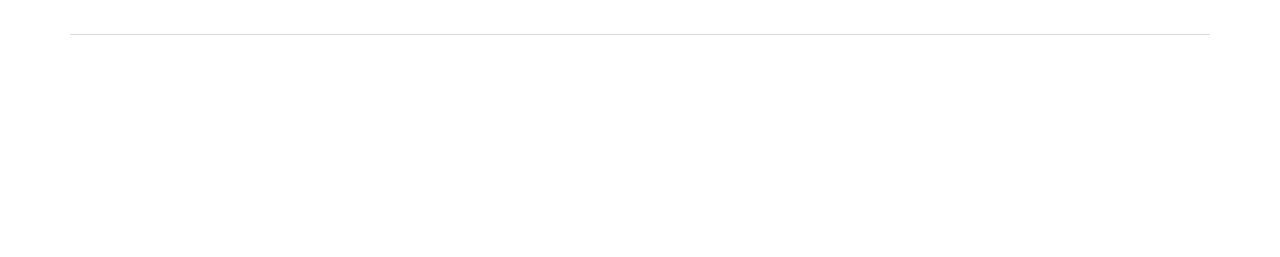
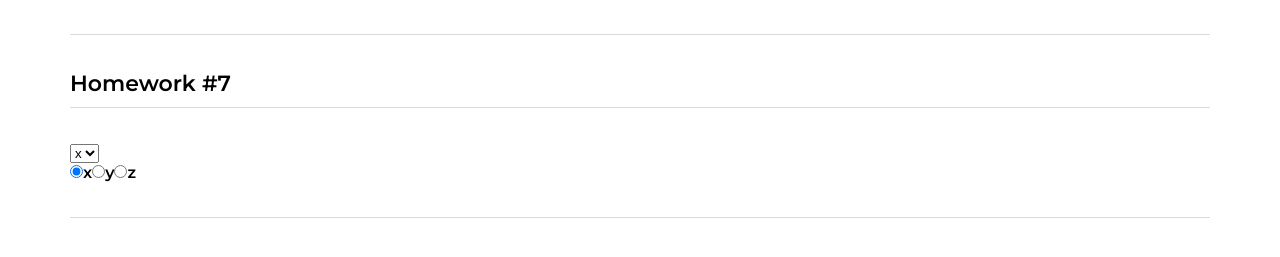
Before and after one commit to Emilo067/hws2-master, a React (Create React App) app: page /#/junior in a window 1280 px wide. Shown: the part 257-514 px from the top of the page. Built offline with nearby package versions, Linux system fonts and the light colour scheme.

Commit message:
HomeTask 7

```diff
--- a/src/s2-homeworks/hw05/pages/Junior.tsx
+++ b/src/s2-homeworks/hw05/pages/Junior.tsx
@@ -1,5 +1,6 @@
 import React from 'react'
 import HW6 from "../../hw06/HW6";
+import HW7 from "../../hw07/HW7";
 // import HW6 from '../../hw06/HW6'
 // import HW7 from '../../hw07/HW7'
 // import HW8 from '../../hw08/HW8'
@@ -9,7 +10,7 @@
     return (
         <div id={'hw5-page-junior'}>
             <HW6 />
-            {/*<HW7 />*/}
+            <HW7 />
             {/*<HW8 />*/}
             {/*<HW9 />*/}
         </div>
--- a/src/s2-homeworks/hw07/common/c5-SuperSelect/SuperSelect.tsx
+++ b/src/s2-homeworks/hw07/common/c5-SuperSelect/SuperSelect.tsx
@@ -37,6 +37,8 @@
 
     const onChangeCallback = (e: ChangeEvent<HTMLSelectElement>) => {
         // делают студенты
+        const selectedOption = options?.find((o) => o.id === Number(e.target.value))
+        onChangeOption?.(selectedOption?.id)
     }
 
     const finalSelectClassName = s.select + (className ? ' ' + className : '')
--- a/src/s2-homeworks/hw07/common/c6-SuperRadio/SuperRadio.tsx
+++ b/src/s2-homeworks/hw07/common/c6-SuperRadio/SuperRadio.tsx
@@ -36,6 +36,8 @@
 }) => {
     const onChangeCallback = (e: ChangeEvent<HTMLInputElement>) => {
         // делают студенты
+        const selectedOption = options?.find((o) => o.id === Number(e.target.value))
+        onChangeOption?.(selectedOption?.id)
     }
 
     const finalRadioClassName = s.radio + (className ? ' ' + className : '')
@@ -49,7 +51,9 @@
                       className={finalRadioClassName}
                       type={'radio'}
                       // name, checked, value делают студенты
-
+                      name={name}
+                      checked={o.id === value}
+                      value={o.id}
                       onChange={onChangeCallback}
                       {...restProps}
                   />
```
Lines whose indentation alone changed are shown as unchanged.
